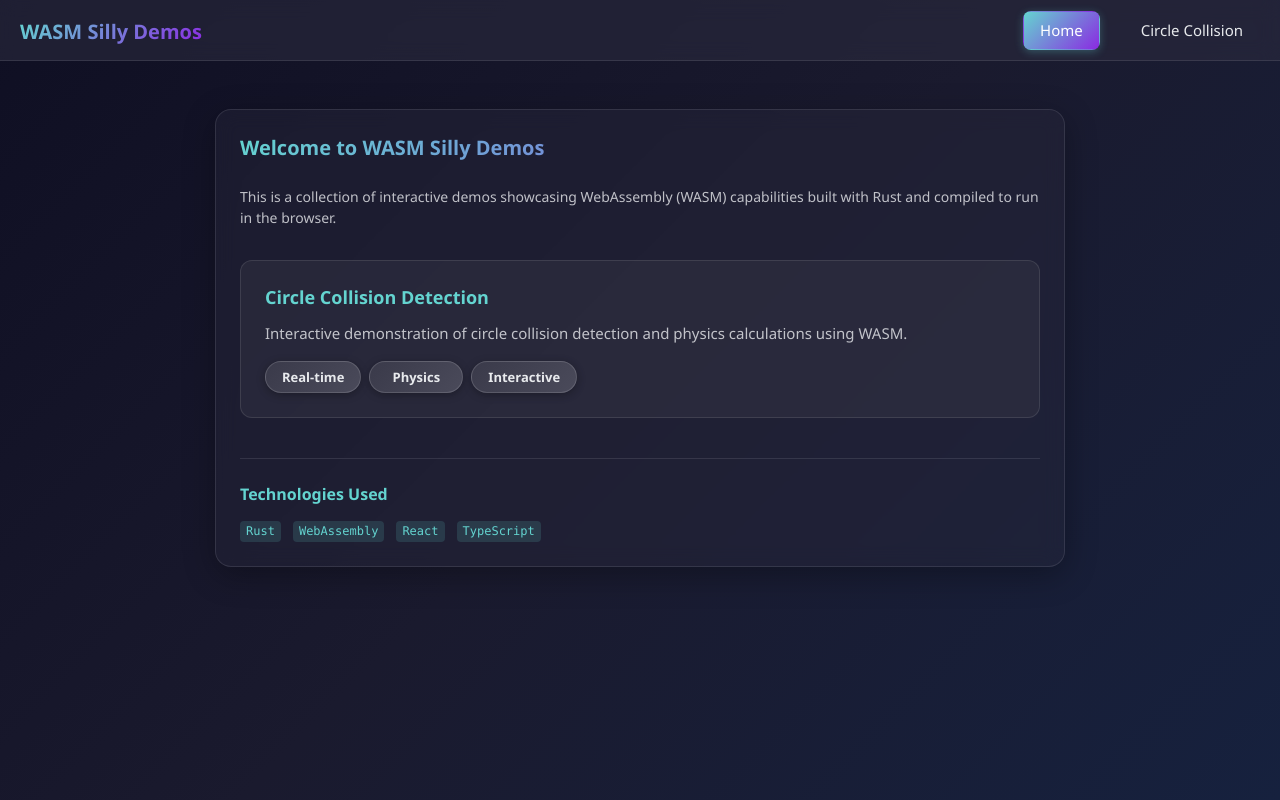
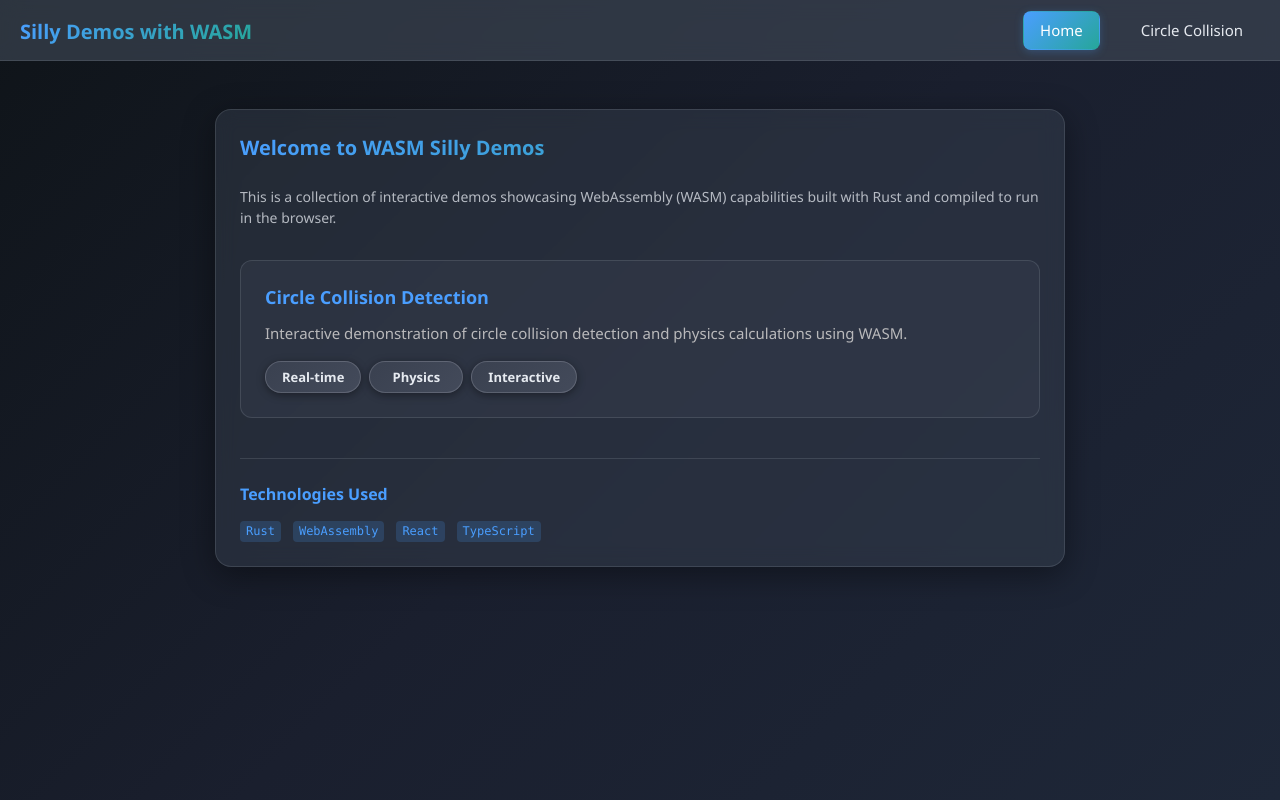
Before and after one commit to sunsided/silly-demos, a React (Vite) app in the folder react-app/: page / in a window 1280 px wide. Built offline with nearby package versions, Linux system fonts and the light colour scheme.

Commit message:
Improve color style

```diff
--- a/react-app/src/App.tsx
+++ b/react-app/src/App.tsx
@@ -9,7 +9,7 @@ function App() {
       <nav className="navigation">
         <div className="nav-container">
           <h1 className="nav-title">
-            <span className="gradient-title">WASM Silly Demos</span>
+            <span className="gradient-title">Silly Demos with WASM</span>
           </h1>
           <div className="nav-links">
             <Link
--- a/react-app/src/styles.css
+++ b/react-app/src/styles.css
@@ -1,41 +1,40 @@
 /* Modern Dark Theme Stylesheet */
 
 :root {
-    /* Modern dark theme with subtle gradients */
-    --bg-main: linear-gradient(135deg, #0f0f23 0%, #1a1a2e 50%, #16213e 100%);
-    --bg-canvas: linear-gradient(135deg, #1e1e2e 0%, #2a2a3e 100%);
-    --fg-text: #e8eaed;
-    --fg-pill-bg: linear-gradient(135deg, #3a3a4a 0%, #4a4a5a 100%);
-    --pill-shadow: 0 2px 8px rgba(0, 0, 0, 0.3);
+    /* Blue/teal theme with subtle hot accents */
+    --bg-main: linear-gradient(135deg, #0f1419 0%, #1a1f2e 50%, #1e2738 100%);
+    --bg-canvas: linear-gradient(135deg, #1e2330 0%, #252b3a 100%);
+    --fg-text: #e6eaf0;    --fg-pill-bg: linear-gradient(135deg, #3a4150 0%, #434a5a 100%);
+    --pill-shadow: 0 2px 8px rgba(0, 0, 0, 0.4);
 
     /* Typography */
     --font-family: 'Segoe UI', system-ui, -apple-system, sans-serif;
     --font-mono: 'SF Mono', Monaco, 'Cascadia Code', monospace;
 
-    /* Accent colors */
-    --accent-primary: #64d4d0;
-    --accent-secondary: #8a2be2;
-    --accent-gradient: linear-gradient(135deg, #64d4d0 0%, #8a2be2 100%);
+    /* Blue-adjacent accent colors - keeping gradients cool */
+    --accent-primary: #4a9eff;
+    --accent-secondary: #26a69a;
+    --accent-gradient: linear-gradient(135deg, #4a9eff 0%, #26a69a 100%);
 
     /* Enhanced circle styling */
     --circle-alpha: 0.85;
     --circle-stroke-alpha: 0.9;
 
-    /* Modern color palette - vibrant yet sophisticated */
-    --circle-a-normal: rgb(64 224 208 / var(--circle-alpha)); /* turquoise */
-    --circle-a-hit: rgb(255 107 107 / var(--circle-alpha)); /* coral red */
-    --circle-b-normal: rgb(138 43 226 / var(--circle-alpha)); /* blue violet */
-    --circle-b-hit: rgb(255 165 0 / var(--circle-alpha)); /* orange */
+    /* Blue/teal with subtle warm state indicators */
+    --circle-a-normal: rgb(74 158 255 / var(--circle-alpha)); /* cool blue - inactive */
+    --circle-a-hit: rgb(255 152 102 / var(--circle-alpha)); /* muted orange - collision */
+    --circle-b-normal: rgb(102 187 106 / var(--circle-alpha)); /* cool green - inactive */
+    --circle-b-hit: rgb(229 115 115 / var(--circle-alpha)); /* soft red - collision */
 
     /* Circle stroke colors */
-    --circle-a-stroke: rgb(64 224 208 / var(--circle-stroke-alpha));
-    --circle-a-stroke-hit: rgb(255 107 107 / var(--circle-stroke-alpha));
-    --circle-b-stroke: rgb(138 43 226 / var(--circle-stroke-alpha));
-    --circle-b-stroke-hit: rgb(255 165 0 / var(--circle-stroke-alpha));
+    --circle-a-stroke: rgb(74 158 255 / var(--circle-stroke-alpha));
+    --circle-a-stroke-hit: rgb(255 152 102 / var(--circle-stroke-alpha));
+    --circle-b-stroke: rgb(102 187 106 / var(--circle-stroke-alpha));
+    --circle-b-stroke-hit: rgb(229 115 115 / var(--circle-stroke-alpha));
 
     /* Enhanced connecting line */
-    --line-color: rgba(255, 255, 255, 0.7);
-    --line-glow: rgba(64, 224, 208, 0.4);
+    --line-color: rgba(230, 234, 240, 0.6);
+    --line-glow: rgba(74, 158, 255, 0.4);
     --line-style: 4, 8; /* dash pattern: 4px dash, 8px gap */
 }
 
@@ -67,11 +66,11 @@ html, body {
 /* Glass morphism panel */
 .glass-panel {
     padding: 24px;
-    background: rgba(42, 42, 62, 0.4);
+    background: rgba(62, 71, 85, 0.4);
     border-radius: 16px;
     backdrop-filter: blur(10px);
-    border: 1px solid rgba(255, 255, 255, 0.1);
-    box-shadow: 0 8px 32px rgba(0, 0, 0, 0.3);
+    border: 1px solid rgba(230, 234, 240, 0.12);
+    box-shadow: 0 8px 32px rgba(0, 0, 0, 0.4);
 }
 
 /* Canvas styling */
@@ -84,9 +83,9 @@ html, body {
     min-width: 0; /* Allow canvas to shrink */
     min-height: 0; /* Allow canvas to shrink */
     box-shadow:
-        0 8px 32px rgba(0, 0, 0, 0.4),
-        inset 0 1px 0 rgba(255, 255, 255, 0.1);
-    border: 1px solid rgba(255, 255, 255, 0.1);
+        0 8px 32px rgba(0, 0, 0, 0.5),
+        inset 0 1px 0 rgba(230, 234, 240, 0.08);
+    border: 1px solid rgba(230, 234, 240, 0.12);
     touch-action: none; /* Prevent default touch behaviors */
 }
 
@@ -108,7 +107,7 @@ html, body {
 .description-text {
     margin: 24px 0 0 0;
     line-height: 1.5;
-    color: rgba(232, 234, 237, 0.8);
+    color: rgba(230, 234, 240, 0.75);
     font-size: 14px;
 }
 
@@ -129,7 +128,7 @@ html, body {
     box-shadow: var(--pill-shadow);
     font-weight: 600;
     font-size: 13px;
-    border: 1px solid rgba(255, 255, 255, 0.15);
+    border: 1px solid rgba(230, 234, 240, 0.18);
     min-width: 60px;
     text-align: center;
     transition: all 0.2s ease;
@@ -141,7 +140,7 @@ html, body {
 }
 
 .code-highlight {
-    background: rgba(100, 212, 208, 0.15);
+    background: rgba(74, 158, 255, 0.18);
     color: var(--accent-primary);
     padding: 2px 6px;
     border-radius: 4px;
@@ -159,9 +158,9 @@ html, body {
 
 /* Navigation */
 .navigation {
-    background: rgba(42, 42, 62, 0.6);
+    background: rgba(62, 71, 85, 0.65);
     backdrop-filter: blur(10px);
-    border-bottom: 1px solid rgba(255, 255, 255, 0.1);
+    border-bottom: 1px solid rgba(230, 234, 240, 0.12);
     padding: 0 20px;
     z-index: 1000;
 }
@@ -197,15 +196,15 @@ html, body {
 }
 
 .nav-link:hover {
-    background: rgba(100, 212, 208, 0.1);
-    border-color: rgba(100, 212, 208, 0.3);
+    background: rgba(74, 158, 255, 0.12);
+    border-color: rgba(74, 158, 255, 0.25);
     color: var(--accent-primary);
 }
 
 .nav-link.active {
     background: var(--accent-gradient);
     color: white;
-    box-shadow: 0 2px 8px rgba(100, 212, 208, 0.3);
+    box-shadow: 0 2px 8px rgba(74, 158, 255, 0.25);
 }
 
 /* Main Content */
@@ -236,9 +235,9 @@ html, body {
 .demo-card {
     display: block;
     padding: 24px;
-    background: rgba(58, 58, 74, 0.4);
+    background: rgba(58, 65, 80, 0.4);
     border-radius: 12px;
-    border: 1px solid rgba(255, 255, 255, 0.1);
+    border: 1px solid rgba(230, 234, 240, 0.12);
     text-decoration: none;
     color: inherit;
     transition: all 0.3s ease;
@@ -246,8 +245,8 @@ html, body {
 
 .demo-card:hover {
     transform: translateY(-2px);
-    box-shadow: 0 12px 40px rgba(0, 0, 0, 0.4);
-    border-color: rgba(100, 212, 208, 0.3);
+    box-shadow: 0 12px 40px rgba(0, 0, 0, 0.5);
+    border-color: rgba(74, 158, 255, 0.25);
 }
 
 .demo-card h3 {
@@ -259,7 +258,7 @@ html, body {
 
 .demo-card p {
     margin: 0 0 16px 0;
-    color: rgba(232, 234, 237, 0.8);
+    color: rgba(232, 230, 227, 0.75);
     line-height: 1.5;
 }
 
@@ -272,7 +271,7 @@ html, body {
 .tech-info {
     margin-top: 40px;
     padding-top: 24px;
-    border-top: 1px solid rgba(255, 255, 255, 0.1);
+    border-top: 1px solid rgba(230, 234, 240, 0.12);
 }
 
 .tech-info h3 {
```
